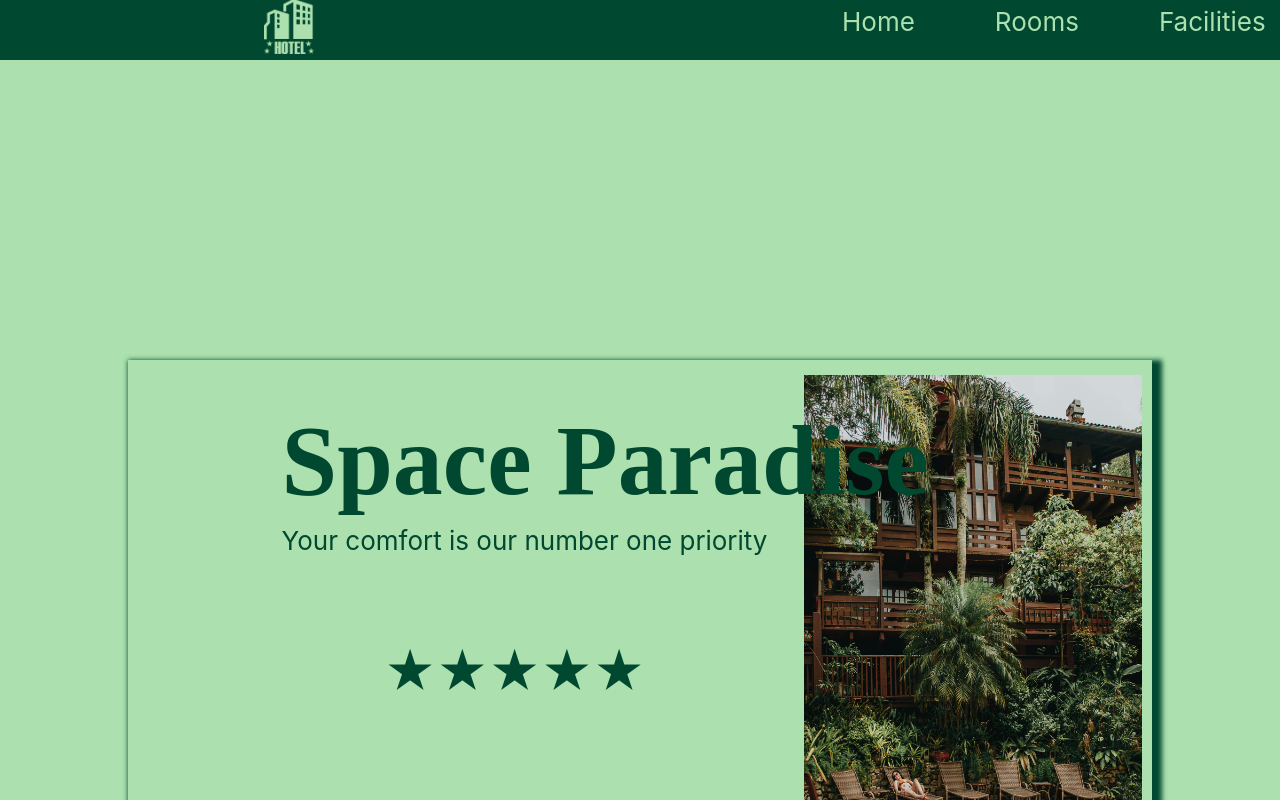
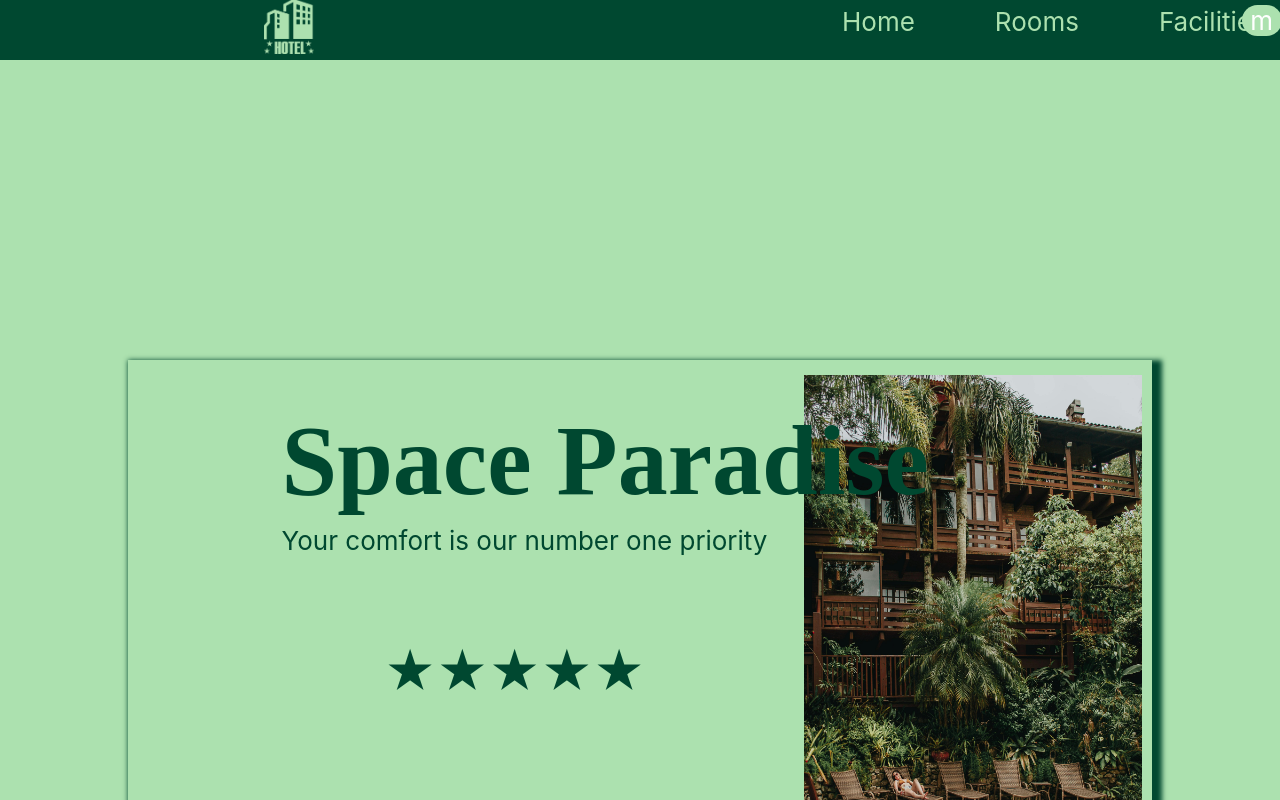
Before and after one commit to unidentified23/Hotel-Website, a React (Create React App) app: page / in a window 1280 px wide. Built offline with nearby package versions, Linux system fonts and the light colour scheme; no server answers; a web font is replaced by a local one.

Commit message:
4th  COMMIT

```diff
--- a/src/App.css
+++ b/src/App.css
@@ -21,8 +21,36 @@ body, html {
   padding: 0;
   height: 100%;
 }
+.loginsign{
+  background-color:#ACE1AF;
+  width:40px;
+  border-radius: 70px;
+  position: relative;
+  bottom:25px;
+  left: 97%;
+  text-align: center;
+}
 
-
+.popupContainer{
+  background-color: #ACE1AF;
+  width: 10%;
+  height: 100px;
+  position: relative;
+  left: 90%;
+  bottom: 72px;
+  border: 2px solid #004830;
+}
+.closepopup{
+  position: relative;
+  bottom: 10px;
+  background-color: #ACE1AF;
+  color: #004830;
+}
+.popupFunction{
+  position: relative;
+  bottom: 70px;
+  left: 20px;
+}
 .navbarContainer{
   position: fixed;
   height: 40%;
--- a/src/App.js
+++ b/src/App.js
@@ -1,7 +1,7 @@
 import "./App.css";
 import { BrowserRouter } from "react-router-dom";
 import Routes from "./routes";
-
+import { AuthProvider } from "./authcontext";
 function App() {
 
   return (
@@ -9,7 +9,10 @@ function App() {
 
 
       <BrowserRouter>
+      <AuthProvider>
       <Routes/>
+      </AuthProvider>
+
       </BrowserRouter>
 
     </div>
--- /dev/null
+++ b/src/authcontext.js
@@ -0,0 +1,34 @@
+import { createContext, useContext, useEffect, useState } from "react";
+import { onAuthStateChanged, signOut } from "firebase/auth";
+import { auth } from "./firebaseconfig";
+
+const AuthContext = createContext();
+
+export function AuthProvider({ children }) {
+  const [user, setUser] = useState(null);
+  const [loading, setLoading] = useState(true);
+
+  useEffect(() => {
+    const unsubscribe = onAuthStateChanged(auth, (currentUser) => {
+      setUser(currentUser);
+      setLoading(false);
+      console.log("Auth State Changed:", currentUser);
+    });
+
+    return () => unsubscribe();
+  }, []);
+
+
+  const logout = () => signOut(auth);
+
+  return (
+    <AuthContext.Provider value={{ user, logout }}>
+      {!loading && children}
+    </AuthContext.Provider>
+  );
+}
+
+export function useAuth() {
+    console.log("adf", AuthContext)
+  return useContext(AuthContext);
+}
--- a/src/navbar.js
+++ b/src/navbar.js
@@ -1,11 +1,20 @@
-import React from 'react'
+import React, { useState } from 'react'
 import logo from "./images/h-logo.png"
 import { Link } from 'react-router-dom';
-
+import { useAuth } from "./authcontext";
+import { useNavigate } from "react-router-dom";
 
 
 
 function Navbar() {
+  const [showpopup, setShowpopup]= useState(false);
+    const { user, logout } = useAuth();
+    const navigate = useNavigate();
+   const openPopup = () => setShowpopup(true);
+   const closePopup = () => setShowpopup(false);
+   console.log("user mail is:",user)
+
+
 
   return (
     <div className='navbar'>
@@ -16,6 +25,30 @@ function Navbar() {
         <Link></Link>
             <img  src={logo} alt='logo' className='logo'  />
     </div>
+    <div className="loginsign" onClick={openPopup}  >m</div>
+    {showpopup && (
+       <div className='popupContainer' >
+        <button onClick={closePopup} className='closepopup' >X</button>
+          <div  className='popupFunction'>
+      {user ? (
+        <>
+          <p>✅{user.email}</p>
+
+          <button onClick={logout}>Logout</button>
+        </>
+      ) : (
+        <>
+          <p>❌ Not logged in</p>
+          <button onClick={() => navigate("./signin") }>
+            Login
+          </button>
+        </>
+      )}
+    </div>
+
+       </div>
+
+    )}
 
 
     </div>
```
Also changed, not shown: src/Home.js (+8 -1 lines), src/signin.js (+39 -22 lines).
